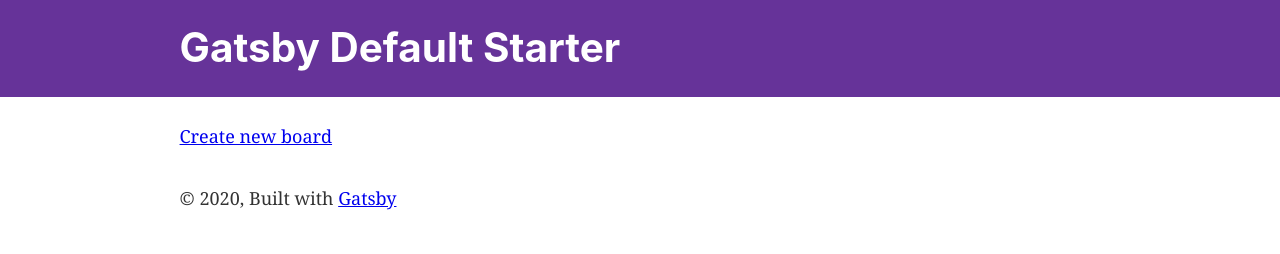
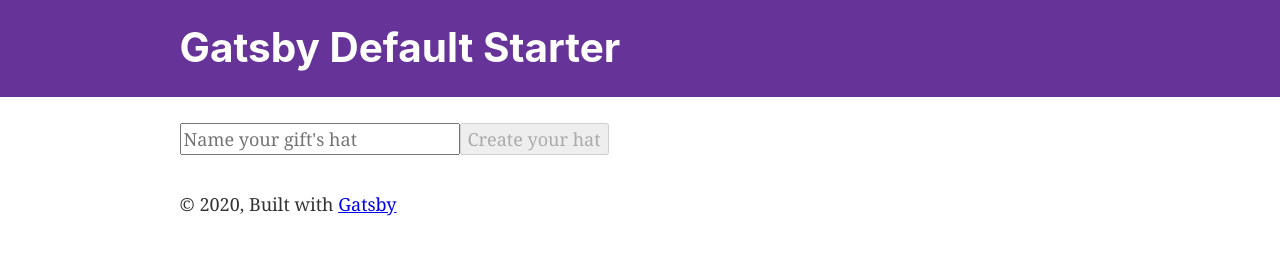
Before and after one commit to EmosHouu/xmasgift, a Gatsby site: page / in a window 1280 px wide. Built offline with nearby package versions, Linux system fonts and the light colour scheme; Gatsby itself is replaced by a stand-in of ours.

Commit message:
small changes

```diff
--- a/src/pages/index.js
+++ b/src/pages/index.js
@@ -1,14 +1,25 @@
-import React from "react"
-import { Link } from "gatsby"
+import React, { useState }  from "react"
+
+import { navigate } from "gatsby"
 
 import Layout from "../components/layout"
 import SEO from "../components/seo"
+import { createBoard } from '../services/board';
 
-const IndexPage = () => (
-  <Layout>
+const IndexPage = () => {
+  const [name, setName] = useState('');
+
+  const onCreateBoard = () => {
+    createBoard()
+      .then((id) => navigate('/board/'+id));
+  }
+
+  return ( <Layout>
     <SEO title="Home" />
-    <Link to="/board/">Create new board</Link>
-  </Layout>
-)
+    {name}
+    <input placeholder="Name your gift's hat" value={name} onChange={(e) => setName(e.target.value)} />
+    <button disabled={name === ''} onClick={onCreateBoard}>Create your hat</button>
+  </Layout>);
+}
 
 export default IndexPage
--- a/src/services/board.js
+++ b/src/services/board.js
@@ -2,9 +2,9 @@ import axios from 'axios';
 const url = process.env.NODE_ENV === 'production' ? process.env.GATSBY_API_URL : '';
 
 export async function createBoard() {
-  // return axios.get(url + '/api/createBoard')
-  //   .then(response => {
-  //     return response.data;
-  //   });
-  console.log(newBoardRef);
+  return axios.get(url + '/api/createBoard')
+    .then(response => {
+      return response.data;
+    });
+  // console.log(newBoardRef);
 }
```
